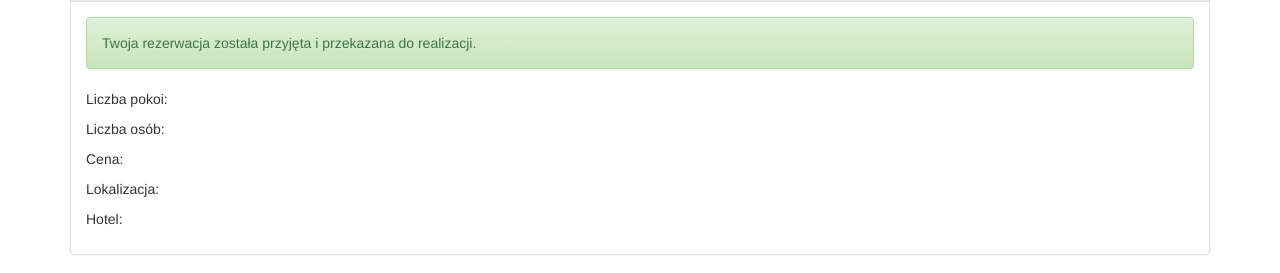
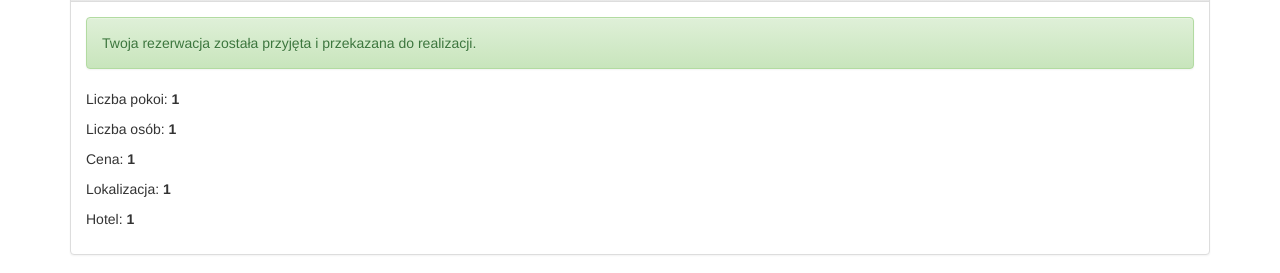
Before and after one commit to safarafa/eld_hackaton2405, an Angular app in the folder bookify-angular/: page /summarize/1/1/1/1/1 in a window 1280 px wide. Shown: the part 110-383 px from the top of the page. Built offline with nearby package versions, Linux system fonts and the light colour scheme.

Commit message:
fixed bugs and improve performance

```diff
--- a/bookify-angular/src/app/rooms/rooms.component.css
+++ b/bookify-angular/src/app/rooms/rooms.component.css
@@ -0,0 +1,3 @@
+a {
+    cursor: pointer;
+}
--- a/bookify-angular/src/app/rooms/rooms.component.html
+++ b/bookify-angular/src/app/rooms/rooms.component.html
@@ -1,12 +1,12 @@
 <div class="container">
   <ul class="list-group">
-    <li *ngFor="let room of rooms" class="list-group-item" (click)="redirectToSummarize(room)">
+    <a *ngFor="let room of rooms" class="list-group-item" (click)="redirectToSummarize(room)">
       <p>Liczba pokoi: <strong>{{ room.numberOfRooms }}</strong></p>
       <p>Ilość osób: <strong>{{ room.numberOfPeople }}</strong></p>
       <p>Cena za noc: <strong>{{ room.price }} $</strong></p>
       <p>Lokalizacja: <strong>{{ room.location }}</strong></p>
       <p>Hotel: <strong>{{ room.hotel }}</strong></p>
-    </li>
+    </a>
   </ul>
   <a class="btn btn-primary" routerLink="/reservation" routerLinkActive="active" href="#" role="button">Wróć</a>
 </div>
--- a/bookify-angular/src/app/summarize/summarize.component.html
+++ b/bookify-angular/src/app/summarize/summarize.component.html
@@ -5,11 +5,11 @@
     </div>
     <div class="panel-body">
       <div class="alert alert-success" role="alert">Twoja rezerwacja została przyjęta i przekazana do realizacji.</div>
-      <p>Liczba pokoi: <strong></strong></p>
-      <p>Liczba osób: <strong></strong></p>
-      <p>Cena: <strong></strong></p>
-      <p>Lokalizacja: <strong></strong></p>
-      <p>Hotel: <strong></strong></p>
+      <p>Liczba pokoi: <strong>{{ rooms }}</strong></p>
+      <p>Liczba osób: <strong>{{ people }}</strong></p>
+      <p>Cena: <strong>{{ price }}</strong></p>
+      <p>Lokalizacja: <strong>{{ location }}</strong></p>
+      <p>Hotel: <strong>{{ hotel }}</strong></p>
     </div>
   </div>
   <a class="btn btn-primary" routerLink="/reservation" routerLinkActive="active" href="#" role="button">Wróć do początku</a>
--- a/bookify-angular/src/app/summarize/summarize.component.ts
+++ b/bookify-angular/src/app/summarize/summarize.component.ts
@@ -1,4 +1,5 @@
 import { Component, OnInit } from '@angular/core';
+import { Router, ActivatedRoute, Params } from '@angular/router';
 
 @Component({
   selector: 'app-summarize',
@@ -7,9 +8,21 @@ import { Component, OnInit } from '@angular/core';
 })
 export class SummarizeComponent implements OnInit {
 
-  constructor() { }
+  rooms: number = 0;
+  people: number = 0;
+  price: number = 0;
+  location: String = '';
+  hotel: String = '';
+
+  constructor(private router: Router,
+  private route: ActivatedRoute) { }
 
   ngOnInit() {
+    this.rooms = this.route.snapshot.params['rooms'];
+    this.people = this.route.snapshot.params['people'];
+    this.price = this.route.snapshot.params['price'];
+    this.location = this.route.snapshot.params['location'];
+    this.hotel = this.route.snapshot.params['hotel'];
   }
 
 }
```
